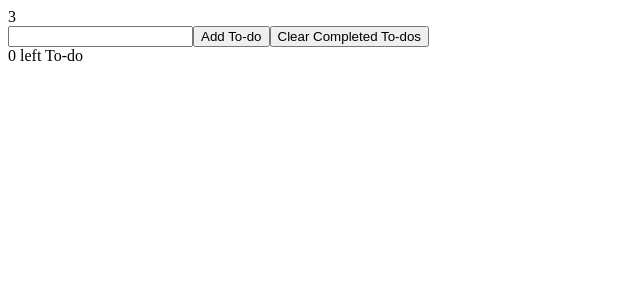
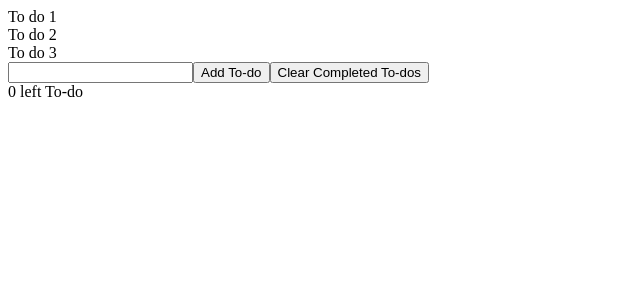
Before and after one commit to EvaRoets/intro-react, a React (Create React App) app: page / in a window 1280 px wide. Shown: the top 300 px of the page, without its empty margins (0-640 px from the left). Built offline with nearby package versions, Linux system fonts and the light colour scheme.

Commit message:
Display to-dos by looping over them

```diff
--- /dev/null
+++ b/src/Todo.js
@@ -0,0 +1,11 @@
+import React from "react";
+
+export default function Todo ({ todo }) {
+    return (
+        <div>
+            {todo}
+        </div>
+
+
+    )
+}
--- a/src/TodoList.js
+++ b/src/TodoList.js
@@ -1,10 +1,11 @@
-import React from 'react'
+import React from 'react';
+import Todo from './Todo'
 
-export default function TodoList( {todos} ) {
+export default function TodoList({ todos }) {
     return (
-        <div>
-            {/*curly brackets indicate beginning of JS: print out number of todos*/}
-            {todos.length}
-        </div>
+        // loop over todos with .map
+        todos.map(todo => {
+            return <Todo todo={todo} />
+        })
     )
 }
```
